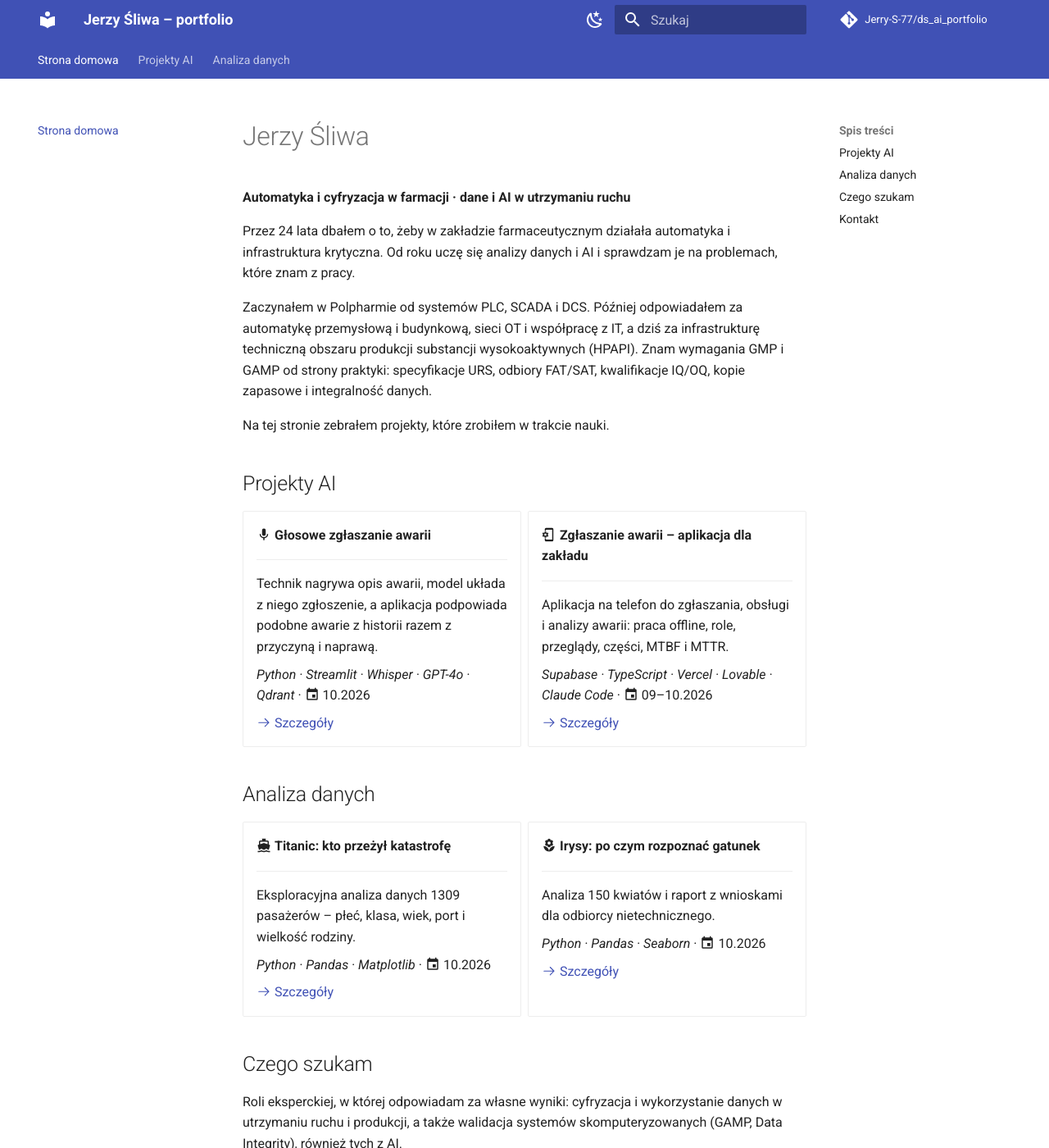
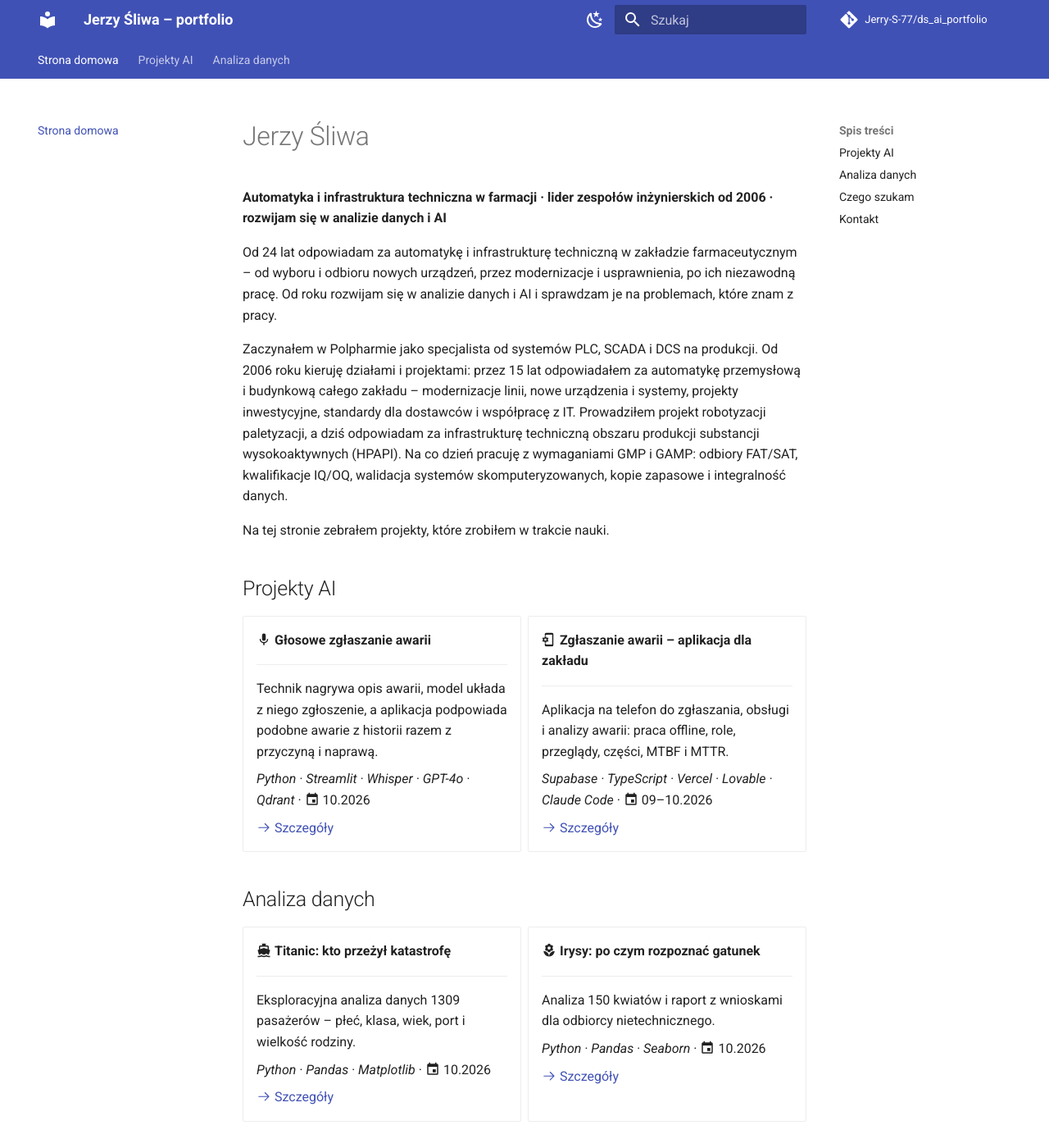
Before and after one commit to Jerry-S-77/ds_ai_portfolio, an MkDocs documentation site: the page built from docs/index.md, in a window 1280 px wide and 1400 px high. Shown: the whole window at 82% size. Built offline with MkDocs 1.6.1 and Material for MkDocs 9.7.7, drawn with Linux system fonts in a browser that asks for light colours; comment, search, counter and statistics services are not loaded; some of the changed text lies outside the part shown.

Commit message:
Nowy opis: automatyka i infrastruktura techniczna, doświadczenie kierownicze

```diff
--- a/docs/index.md
+++ b/docs/index.md
@@ -1,14 +1,18 @@
 # Jerzy Śliwa
 
-**Automatyka i cyfryzacja w farmacji · dane i AI w utrzymaniu ruchu**
+**Automatyka i infrastruktura techniczna w farmacji · lider zespołów inżynierskich od 2006 · rozwijam się w analizie danych i AI**
 
-Przez 24 lata dbałem o to, żeby w zakładzie farmaceutycznym działała automatyka i infrastruktura krytyczna.
-Od roku uczę się analizy danych i AI i sprawdzam je na problemach, które znam z pracy.
+Od 24 lat odpowiadam za automatykę i infrastrukturę techniczną w zakładzie farmaceutycznym – od wyboru
+i odbioru nowych urządzeń, przez modernizacje i usprawnienia, po ich niezawodną pracę. Od roku rozwijam się
+w analizie danych i AI i sprawdzam je na problemach, które znam z pracy.
 
-Zaczynałem w Polpharmie od systemów PLC, SCADA i DCS. Później odpowiadałem za automatykę przemysłową i budynkową,
-sieci OT i współpracę z IT, a dziś za infrastrukturę techniczną obszaru produkcji substancji wysokoaktywnych (HPAPI).
-Znam wymagania GMP i GAMP od strony praktyki: specyfikacje URS, odbiory FAT/SAT, kwalifikacje IQ/OQ, kopie
-zapasowe i integralność danych.
+Zaczynałem w Polpharmie jako specjalista od systemów PLC, SCADA i DCS na produkcji. Od 2006 roku kieruję działami
+i projektami: przez 15 lat odpowiadałem za automatykę przemysłową i budynkową całego zakładu – modernizacje linii,
+nowe urządzenia i systemy, projekty inwestycyjne, standardy dla dostawców i współpracę z IT. Prowadziłem projekt
+robotyzacji paletyzacji, a dziś odpowiadam za infrastrukturę techniczną obszaru produkcji substancji
+wysokoaktywnych (HPAPI). Na co dzień pracuję
+z wymaganiami GMP i GAMP: odbiory FAT/SAT, kwalifikacje IQ/OQ, walidacja systemów skomputeryzowanych,
+kopie zapasowe i integralność danych.
 
 Na tej stronie zebrałem projekty, które zrobiłem w trakcie nauki.
 
@@ -68,8 +72,8 @@ Na tej stronie zebrałem projekty, które zrobiłem w trakcie nauki.
 
 ## Czego szukam
 
-Roli eksperckiej, w której odpowiadam za własne wyniki: cyfryzacja i wykorzystanie danych w utrzymaniu ruchu
-i produkcji, a także walidacja systemów skomputeryzowanych (GAMP, Data Integrity), również tych z AI.
+Roli eksperckiej w automatyce i infrastrukturze technicznej – rozwój, modernizacje, niezawodność – w której
+odpowiadam za własne wyniki i wykorzystam też dane i AI. Interesuje mnie również walidacja systemów skomputeryzowanych (GAMP, Data Integrity), także tych z AI.
 
 ## Kontakt
 
--- a/mkdocs.yml
+++ b/mkdocs.yml
@@ -2,7 +2,7 @@ site_name: Jerzy Śliwa – portfolio
 site_author: Jerzy Śliwa
 site_url: https://jerry-s-77.github.io/ds_ai_portfolio
 site_description: >-
-  Automatyka, dane i AI w utrzymaniu ruchu – moje projekty.
+  Automatyka i infrastruktura techniczna w farmacji – moje projekty z analizy danych i AI.
 
 repo_name: Jerry-S-77/ds_ai_portfolio
 repo_url: https://github.com/Jerry-S-77/ds_ai_portfolio
```
